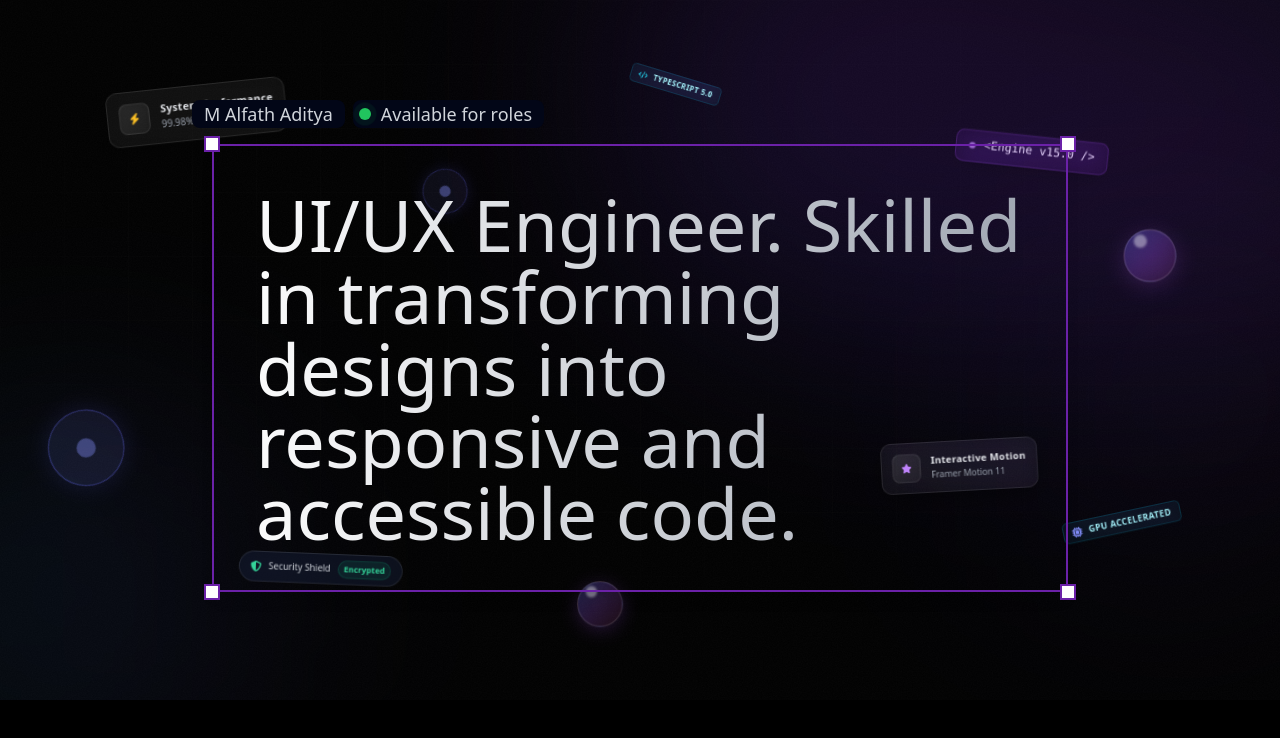
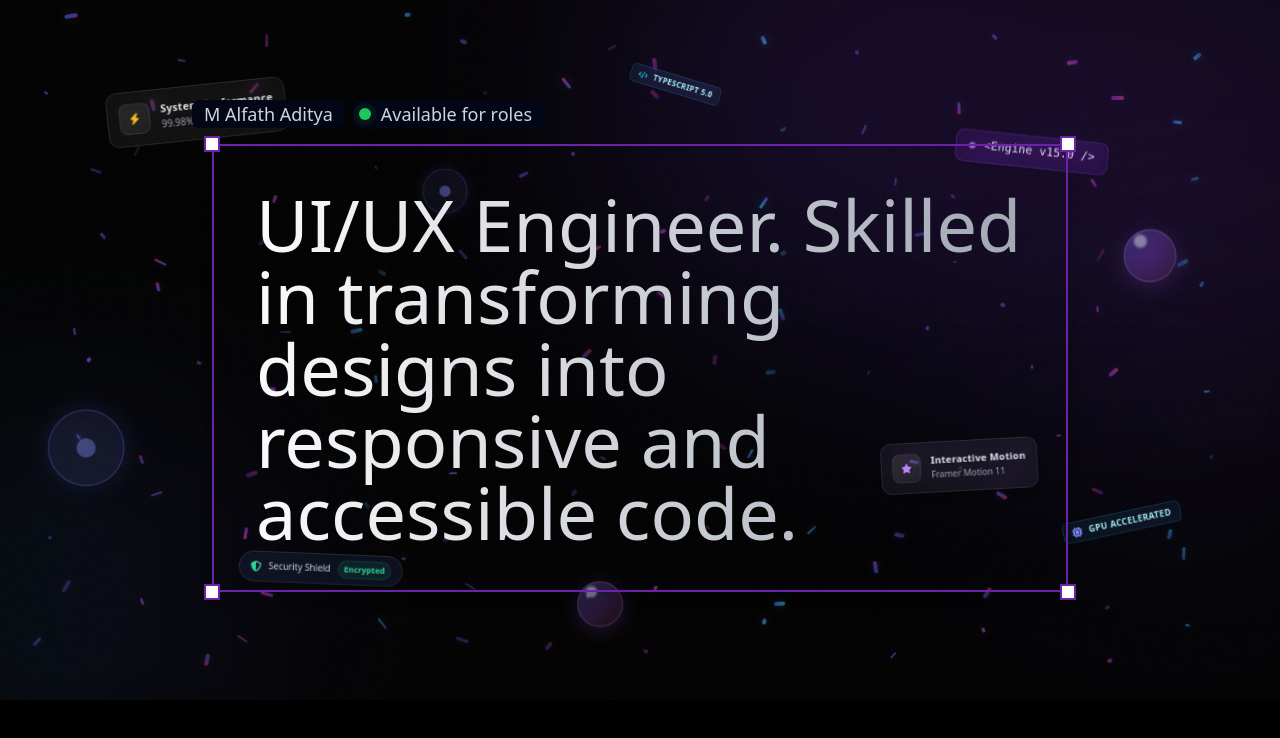
Before and after one commit to alfatpololo/portfolio.new, a Next.js app: page /Hero in a window 1280 px wide. Shown: the top 738 px of the page. Built offline with nearby package versions, Linux system fonts and the light colour scheme.

Commit message:
galuh i miss u

```diff
--- /dev/null
+++ b/components/HeroBackground/CapsuleField.tsx
@@ -0,0 +1,30 @@
+import React from "react";
+import { MotionValue } from "framer-motion";
+import { CAPSULE_FIELD_ITEMS } from "./constants";
+import { CapsuleItem } from "./CapsuleItem";
+
+interface CapsuleFieldProps {
+  mouseX: MotionValue<number>;
+  mouseY: MotionValue<number>;
+}
+
+/**
+ * CapsuleField Component
+ * Renders an elegant static field of ~120 glowing capsules (pill-shaped dashes).
+ * Each capsule stays in its anchor position, floats with a tiny idle loop,
+ * and responds to mouse cursor parallax with Framer Motion spring physics.
+ */
+export const CapsuleField: React.FC<CapsuleFieldProps> = ({ mouseX, mouseY }) => {
+  return (
+    <div className="aria-hidden:true pointer-events-none absolute inset-0 z-5 overflow-hidden">
+      {CAPSULE_FIELD_ITEMS.map((config) => (
+        <CapsuleItem
+          key={config.id}
+          config={config}
+          mouseX={mouseX}
+          mouseY={mouseY}
+        />
+      ))}
+    </div>
+  );
+};
--- /dev/null
+++ b/components/HeroBackground/CapsuleItem.tsx
@@ -0,0 +1,83 @@
+import React from "react";
+import { motion, useTransform, useSpring } from "framer-motion";
+import { CapsuleItemProps } from "./types";
+
+/**
+ * CapsuleItem Component
+ * Renders an individual static glowing capsule (rounded pill-shaped dash) with:
+ * - Tiny slow float idle animation
+ * - Smooth spring parallax attraction (max 10-20px) based on depth
+ * - Gradient colors (purple -> blue -> pink) with 20%-60% opacity
+ */
+export const CapsuleItem: React.FC<CapsuleItemProps> = ({
+  config,
+  mouseX,
+  mouseY,
+}) => {
+  // Parallax displacement scaled by depth layer (max 15px at depth=1.0)
+  const maxDisplacementPx = 15 * config.depth;
+
+  const targetX = useTransform(mouseX, [-1, 1], [-maxDisplacementPx, maxDisplacementPx]);
+  const targetY = useTransform(mouseY, [-1, 1], [-maxDisplacementPx, maxDisplacementPx]);
+
+  const springX = useSpring(targetX, {
+    stiffness: 45,
+    damping: 25,
+    mass: 0.7,
+  });
+
+  const springY = useSpring(targetY, {
+    stiffness: 45,
+    damping: 25,
+    mass: 0.7,
+  });
+
+  const getGradientClass = () => {
+    switch (config.gradientType) {
+      case "purple-blue":
+        return "bg-gradient-to-r from-purple-500 via-indigo-500 to-blue-500 shadow-[0_0_8px_rgba(168,85,247,0.4)]";
+      case "blue-pink":
+        return "bg-gradient-to-r from-blue-500 via-purple-500 to-pink-500 shadow-[0_0_8px_rgba(236,72,153,0.4)]";
+      case "purple-pink":
+        return "bg-gradient-to-r from-purple-600 to-pink-500 shadow-[0_0_8px_rgba(147,51,234,0.4)]";
+      case "indigo-cyan":
+        return "bg-gradient-to-r from-indigo-500 to-cyan-400 shadow-[0_0_8px_rgba(56,189,248,0.4)]";
+      default:
+        return "bg-gradient-to-r from-purple-500 to-pink-500";
+    }
+  };
+
+  return (
+    <motion.div
+      style={{
+        position: "absolute",
+        top: config.top,
+        left: config.left,
+        x: springX,
+        y: springY,
+        rotate: config.rotation,
+        zIndex: Math.floor(config.depth * 5),
+      }}
+      className="pointer-events-none select-none will-change-transform"
+    >
+      {/* Inner float wrapper */}
+      <motion.div
+        animate={{
+          y: [-config.floatDistance / 2, config.floatDistance / 2, -config.floatDistance / 2],
+          opacity: [config.opacity * 0.8, config.opacity, config.opacity * 0.8],
+        }}
+        transition={{
+          duration: config.floatDuration,
+          repeat: Infinity,
+          ease: "easeInOut",
+          delay: config.floatDelay,
+        }}
+        className={`rounded-full ${getGradientClass()}`}
+        style={{
+          width: `${config.width}px`,
+          height: `${config.height}px`,
+        }}
+      />
+    </motion.div>
+  );
+};
--- a/components/HeroBackground/HeroBackground.tsx
+++ b/components/HeroBackground/HeroBackground.tsx
@@ -4,6 +4,7 @@ import { FLOATING_ELEMENTS } from "./constants";
 import { FloatingElement } from "./FloatingElement";
 import { GradientGlows } from "./GradientGlows";
 import { NoiseTexture } from "./NoiseTexture";
+import { CapsuleField } from "./CapsuleField";
 
 export interface HeroBackgroundProps {
   className?: string;
@@ -13,6 +14,7 @@ export interface HeroBackgroundProps {
  * HeroBackground Component
  * Premium interactive hero background component inspired by SaaS platforms (Antigravity, Linear, Vercel).
  * Features:
+ * - Interactive static field of 120 glowing capsules (rounded pill dashes)
  * - 10 floating geometric and glassmorphism elements
  * - Zero-re-render Framer Motion spring physics tracking cursor
  * - Ambient gradient glows & ultra-subtle noise texture
@@ -68,6 +70,9 @@ export const HeroBackground: React.FC<HeroBackgroundProps> = ({ className = "" }
       {/* Tactile Noise Texture Layer */}
       <NoiseTexture />
 
+      {/* Static Field of Glowing Pill Capsules */}
+      <CapsuleField mouseX={rawMouseX} mouseY={rawMouseY} />
+
       {/* Layered Floating Geometric & Glassmorphism Elements */}
       <div className="absolute inset-0 z-10">
         {FLOATING_ELEMENTS.map((config) => (
--- a/components/HeroBackground/constants.ts
+++ b/components/HeroBackground/constants.ts
@@ -1,4 +1,4 @@
-import { FloatingElementConfig } from "./types";
+import { FloatingElementConfig, CapsuleConfig } from "./types";
 
 /**
  * 10 Floating Geometric & Glassmorphism Elements
@@ -143,3 +143,70 @@ export const FLOATING_ELEMENTS: FloatingElementConfig[] = [
     floatDistance: 14,
   },
 ];
+
+/**
+ * Deterministically generates 120 static glowing capsules distributed evenly across the Hero canvas.
+ * Deterministic pseudo-randomness ensures SSR & client-side hydration render identically.
+ */
+function generateCapsules(count: number = 120): CapsuleConfig[] {
+  const capsules: CapsuleConfig[] = [];
+  const gradients: CapsuleConfig["gradientType"][] = [
+    "purple-blue",
+    "blue-pink",
+    "purple-pink",
+    "indigo-cyan",
+  ];
+
+  // Pseudo-random helper (Mulberry32 PRNG with fixed seed)
+  let seed = 4294967291;
+  const pseudoRandom = () => {
+    let t = (seed += 0x6d2b79f5);
+    t = Math.imul(t ^ (t >>> 15), t | 1);
+    t ^= t + Math.imul(t ^ (t >>> 7), t | 61);
+    return ((t ^ (t >>> 14)) >>> 0) / 4294967296;
+  };
+
+  const cols = 12;
+  const rows = Math.ceil(count / cols);
+
+  for (let i = 0; i < count; i++) {
+    const col = i % cols;
+    const row = Math.floor(i / cols);
+
+    // Calculate base position with random jitter
+    const colWidth = 96 / cols;
+    const rowHeight = 96 / rows;
+
+    const leftVal = 2 + col * colWidth + pseudoRandom() * (colWidth * 0.8);
+    const topVal = 2 + row * rowHeight + pseudoRandom() * (rowHeight * 0.8);
+
+    const width = Math.floor(4 + pseudoRandom() * 10); // 4px to 14px length
+    const height = Math.floor(2 + pseudoRandom() * 3); // 2px to 5px thickness
+    const rotation = Math.floor(pseudoRandom() * 360 - 180);
+    const opacity = Number((0.2 + pseudoRandom() * 0.4).toFixed(2)); // 0.20 to 0.60
+    const depth = Number((0.25 + pseudoRandom() * 0.75).toFixed(2)); // 0.25 to 1.0
+    const floatDuration = Number((4.5 + pseudoRandom() * 4.5).toFixed(1)); // 4.5s to 9.0s
+    const floatDelay = Number((pseudoRandom() * 3.5).toFixed(1));
+    const floatDistance = Math.floor(3 + pseudoRandom() * 5); // 3px to 8px float
+    const gradientType = gradients[i % gradients.length];
+
+    capsules.push({
+      id: `capsule-${i}`,
+      top: `${topVal.toFixed(2)}%`,
+      left: `${leftVal.toFixed(2)}%`,
+      width,
+      height,
+      rotation,
+      opacity,
+      depth,
+      floatDuration,
+      floatDelay,
+      floatDistance,
+      gradientType,
+    });
+  }
+
+  return capsules;
+}
+
+export const CAPSULE_FIELD_ITEMS: CapsuleConfig[] = generateCapsules(120);
--- a/components/HeroBackground/types.ts
+++ b/components/HeroBackground/types.ts
@@ -34,3 +34,24 @@ export interface FloatingElementProps {
   /** Smooth spring motion value representing normalized mouse Y offset (-1 to 1) */
   mouseY: MotionValue<number>;
 }
+
+export interface CapsuleConfig {
+  id: string;
+  top: string;
+  left: string;
+  width: number; // width in px (2px to 14px)
+  height: number; // height in px (2px to 6px)
+  rotation: number; // angle -180 to 180
+  opacity: number; // 0.2 to 0.6
+  depth: number; // 0.2 to 1.0 depth factor
+  floatDuration: number; // seconds
+  floatDelay: number; // seconds
+  floatDistance: number; // px float distance (3px to 8px)
+  gradientType: "purple-blue" | "blue-pink" | "purple-pink" | "indigo-cyan";
+}
+
+export interface CapsuleItemProps {
+  config: CapsuleConfig;
+  mouseX: MotionValue<number>;
+  mouseY: MotionValue<number>;
+}
```
